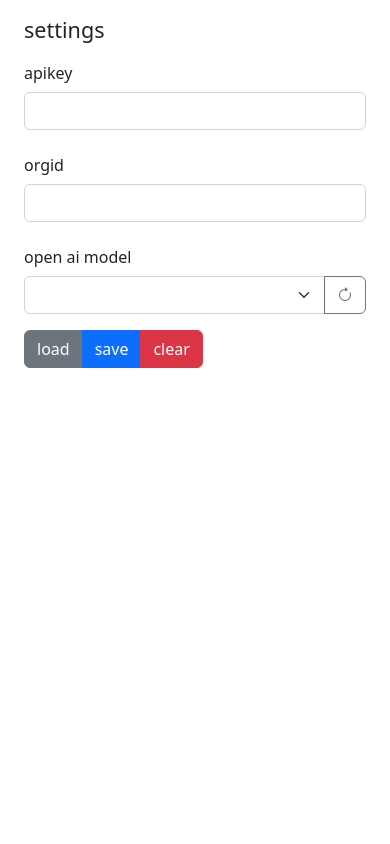
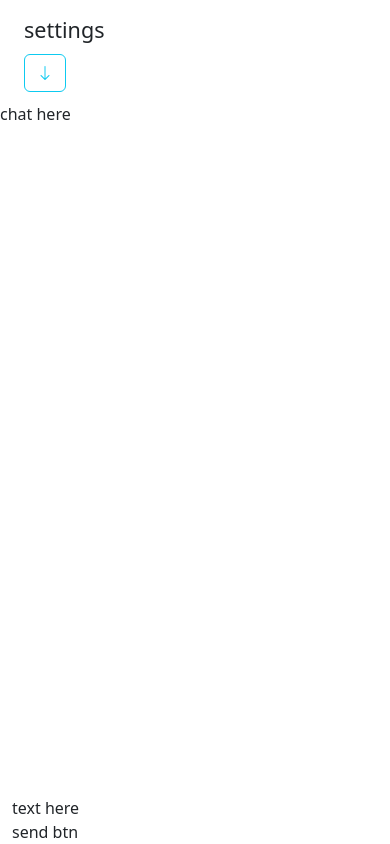
Before and after one commit to atsru/atsru-gpt, a React (Vite) app: page / in a window 390 px wide. Built offline with nearby package versions, Linux system fonts and the light colour scheme.

Commit message:
restructured app

```diff
--- a/src/App.tsx
+++ b/src/App.tsx
@@ -3,11 +3,11 @@ import { MessagesComponent } from "./features/chat/Messages";
 import { SettingsComponent } from "./features/chat/Settings";
 
 const App = () => (
-    <>
+    <div className="d-flex flex-column  h-100">
         <MessagesComponent />
         <SettingsComponent />
         <ChatComponent />
-    </>
+    </div>
 );
 
 export default App;
--- a/src/features/chat/Chat.tsx
+++ b/src/features/chat/Chat.tsx
@@ -1,13 +1,12 @@
 const ChatComponent = () => {
     return (
-        <div className="container">
-            <div className="row">
-                <div className="col">
-                    <form></form>
+        <div className="container flex-grow-1">
+            <div className="h-100 d-flex flex-column">
+                <div className="row flex-grow-1">chat here</div>
+                <div className="row">
+                    <div className="col-sm-10">text here</div>
+                    <div className="col-sm-2">send btn</div>
                 </div>
-            </div>
-            <div className="row">
-                <div className="col"></div>
             </div>
         </div>
     );
--- a/src/features/chat/Settings.tsx
+++ b/src/features/chat/Settings.tsx
@@ -1,4 +1,4 @@
-import { useState } from "react";
+import { useEffect, useState } from "react";
 import { useAppDispatch, useAppSelector } from "../../state/hooks";
 import { clear, load, refreshAiModels, save } from "./chatSlice";
 
@@ -6,18 +6,51 @@ const SettingsComponent = () => {
     const dispatch = useAppDispatch();
     const savedApiKey = useAppSelector((state) => state.chatReducer.apiKey);
     const savedOrgId = useAppSelector((state) => state.chatReducer.orgId);
+    const savedModel = useAppSelector((state) => state.chatReducer.model);
     const models = useAppSelector((state) => state.chatReducer.aiModels);
-    const savedModel = useAppSelector((state) => state.chatReducer.model);
-    const [apiKey, setApiKey] = useState(savedApiKey);
-    const [orgId, setOrgId] = useState(savedOrgId);
-    const [model, setModel] = useState(savedModel);
+    const [apiKey, setApiKey] = useState("");
+    const [orgId, setOrgId] = useState("");
+    const [model, setModel] = useState("");
+    const [expanded, setExpanded] = useState(false);
+
+    useEffect(() => {
+        setApiKey(savedApiKey);
+        setOrgId(savedOrgId);
+        setModel(savedModel);
+    }, [savedApiKey, savedOrgId, savedModel]);
+
+    useEffect(() => {
+        dispatch(load());
+    }, [dispatch]);
+
     return (
         <div className="container">
             <div className="row">
                 <div className="col">
                     <form>
                         <fieldset>
-                            <legend>settings</legend>
+                            <div className="row">
+                                <legend className="col-sm-2">settings</legend>
+                                <div className="col-sm-10">
+                                    <button
+                                        title="expand"
+                                        className="btn btn-outline-info"
+                                        type="button"
+                                        data-bs-toggle="collapse"
+                                        aria-expanded="false"
+                                        aria-controls="collapseSettings"
+                                        data-bs-target="#collapseSettings"
+                                        onClick={() => setExpanded(!expanded)}
+                                    >
+                                        {expanded ? (
+                                            <i className="bi bi-arrow-up"></i>
+                                        ) : (
+                                            <i className="bi bi-arrow-down"></i>
+                                        )}
+                                    </button>
+                                </div>
+                            </div>
+                            <div className="collapse" id="collapseSettings">
                                 <div className="row my-3">
                                     <label
                                         htmlFor="ai-apikey"
@@ -71,17 +104,25 @@ const SettingsComponent = () => {
                                                 onChange={(e) =>
                                                     setModel(e.target.value)
                                                 }
-                                            defaultValue={model}
+                                                value={model}
                                             >
-                                            {models.length > 0 &&
+                                                {models.length > 0 ? (
                                                     models.map((m, i) => (
-                                                    <option key={i}>{m}</option>
-                                                ))}
+                                                        <option key={i}>
+                                                            {m}
+                                                        </option>
+                                                    ))
+                                                ) : (
+                                                    <option key={model}>
+                                                        {model}
+                                                    </option>
+                                                )}
                                             </select>
                                             <button
                                                 className="btn btn-outline-secondary"
                                                 type="button"
                                                 id="button-addon2"
+                                                title="refresh ai models"
                                                 onClick={() =>
                                                     dispatch(refreshAiModels())
                                                 }
@@ -108,7 +149,9 @@ const SettingsComponent = () => {
                                         type="button"
                                         className="btn btn-primary"
                                         onClick={() =>
-                                        dispatch(save({ apiKey, orgId, model }))
+                                            dispatch(
+                                                save({ apiKey, orgId, model })
+                                            )
                                         }
                                     >
                                         save
@@ -121,6 +164,7 @@ const SettingsComponent = () => {
                                         clear
                                     </button>
                                 </div>
+                            </div>
                         </fieldset>
                     </form>
                 </div>
--- a/src/scss/styles.scss
+++ b/src/scss/styles.scss
@@ -1,2 +1,6 @@
 // Import all of Bootstrap's CSS
 @import "bootstrap/scss/bootstrap";
+
+html,body,#root {
+    height: 100%;
+}
--- a/tsconfig.json
+++ b/tsconfig.json
@@ -1,12 +1,14 @@
 {
     "compilerOptions": {
+        "allowSyntheticDefaultImports": true,
+        "forceConsistentCasingInFileNames": true,
         "target": "ESNext",
         "lib": ["DOM", "DOM.Iterable", "ESNext"],
         "module": "ESNext",
         "skipLibCheck": true,
 
         /* Bundler mode */
-    "moduleResolution": "bundler",
+        "moduleResolution": "node",
         "allowImportingTsExtensions": true,
         "resolveJsonModule": true,
         "isolatedModules": true,
```
Lines whose indentation alone changed are shown as unchanged.
